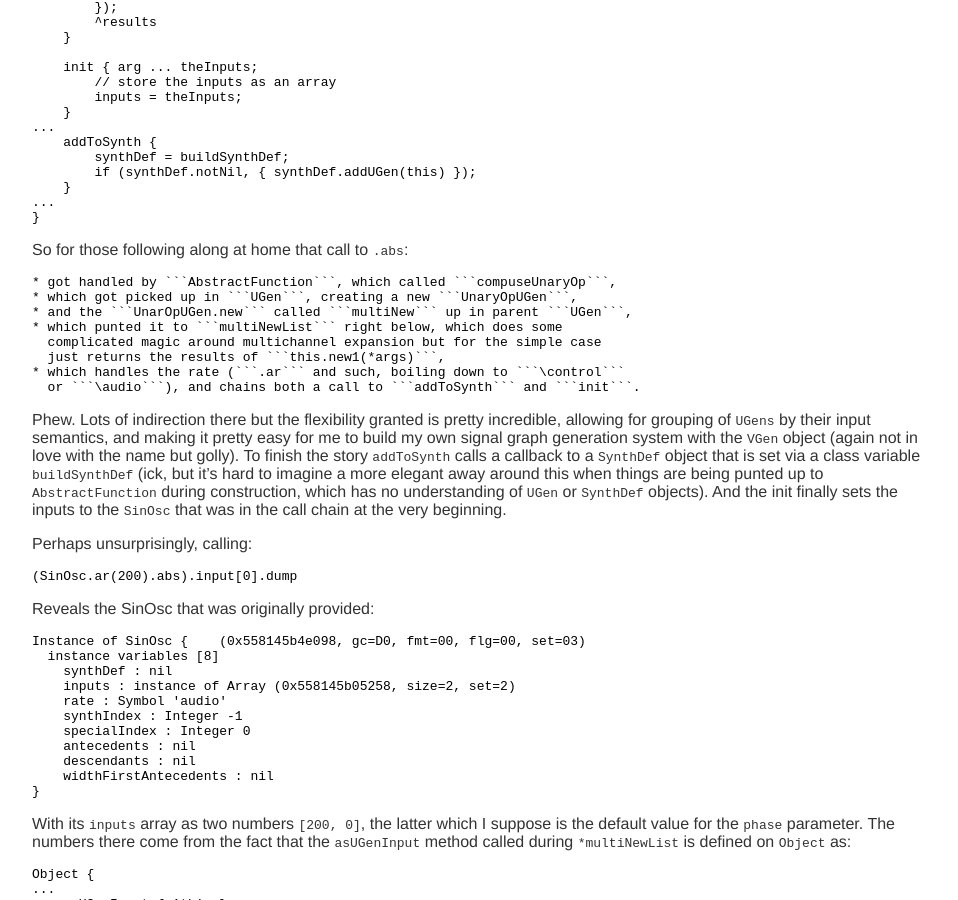
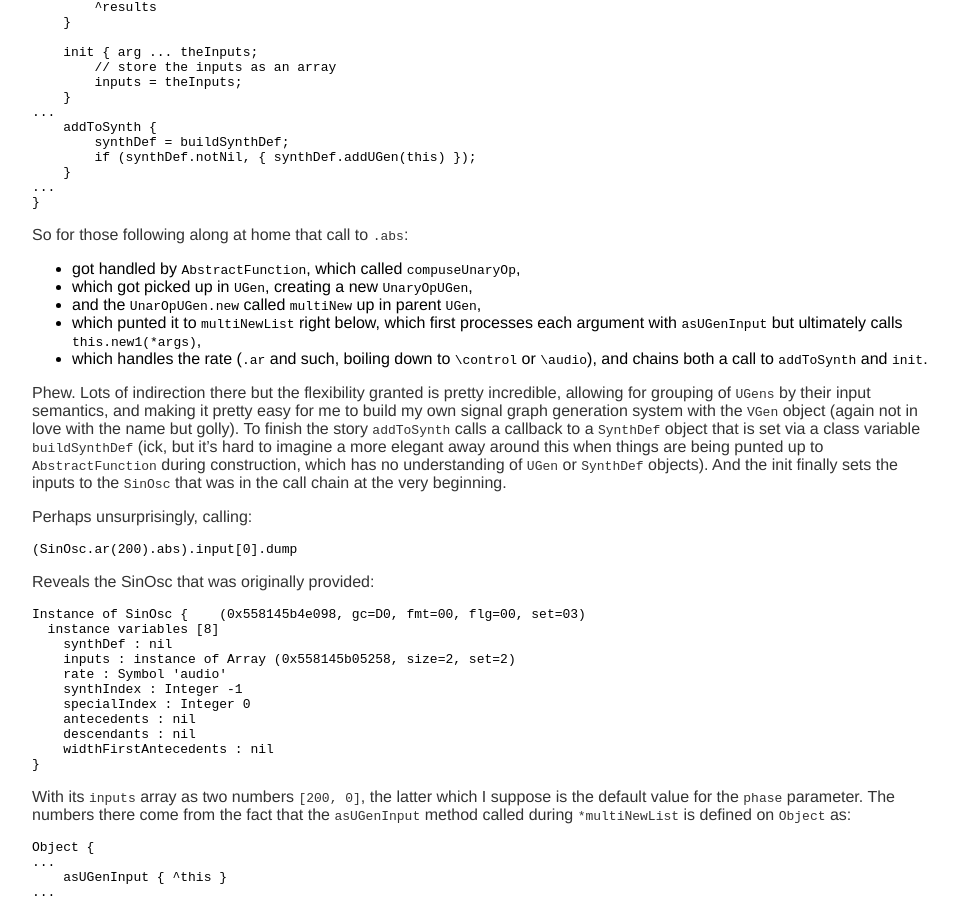
Before and after one commit to lnihlen/lnihlen.github.io, a Jekyll site: the page built from _posts/2019/04/2019-04-01-dentist-and-vgens.md, in a window 1280 px wide and 900 px high, scrolled down 1888 px. Shown: the whole window, without its empty margins (160-1118 px from the left). Built offline with Jekyll 4.4.1, drawn with Linux system fonts in a browser that asks for light colours; some of the changed text lies outside the part shown.

Commit message:
light edits to previous

````diff
--- a/_posts/2019/04/2019-04-01-dentist-and-vgens.md
+++ b/_posts/2019/04/2019-04-01-dentist-and-vgens.md
@@ -61,7 +61,6 @@ the calls is handled by the ```AbstractFunction``` superclass, which defines
 ```
 AbstractFunction {
 ...
-
     // respond to math operators
     neg { ^this.composeUnaryOp('neg') }
     reciprocal { ^this.composeUnaryOp('reciprocal') }
@@ -69,7 +68,7 @@ AbstractFunction {
     abs { ^this.composeUnaryOp('abs') }
     asFloat { ^this.composeUnaryOp('asFloat') }
 ...
-
+}
 ```
 
 Now overriding this function is key, as it allows ```UGen``` to provide a
@@ -155,14 +154,13 @@ UGen : AbstractFunction {
 
 So for those following along at home that call to ```.abs```:
 
-    * got handled by ```AbstractFunction```, which called ```compuseUnaryOp```,
-    * which got picked up in ```UGen```, creating a new ```UnaryOpUGen```,
-    * and the ```UnarOpUGen.new``` called ```multiNew``` up in parent ```UGen```,
-    * which punted it to ```multiNewList``` right below, which does some
-      complicated magic around multichannel expansion but for the simple case
-      just returns the results of ```this.new1(*args)```,
-    * which handles the rate (```.ar``` and such, boiling down to ```\control```
-      or ```\audio```), and chains both a call to ```addToSynth``` and ```init```.
+  * got handled by ```AbstractFunction```, which called ```compuseUnaryOp```,
+  * which got picked up in ```UGen```, creating a new ```UnaryOpUGen```,
+  * and the ```UnarOpUGen.new``` called ```multiNew``` up in parent ```UGen```,
+  * which punted it to ```multiNewList``` right below, which first processes
+    each argument with ```asUGenInput``` but ultimately calls ```this.new1(*args)```,
+  * which handles the rate (```.ar``` and such, boiling down to ```\control```
+    or ```\audio```), and chains both a call to ```addToSynth``` and ```init```.
 
 Phew. Lots of indirection there but the flexibility granted is pretty incredible,
 allowing for grouping of ```UGens``` by their input semantics, and making it
````
